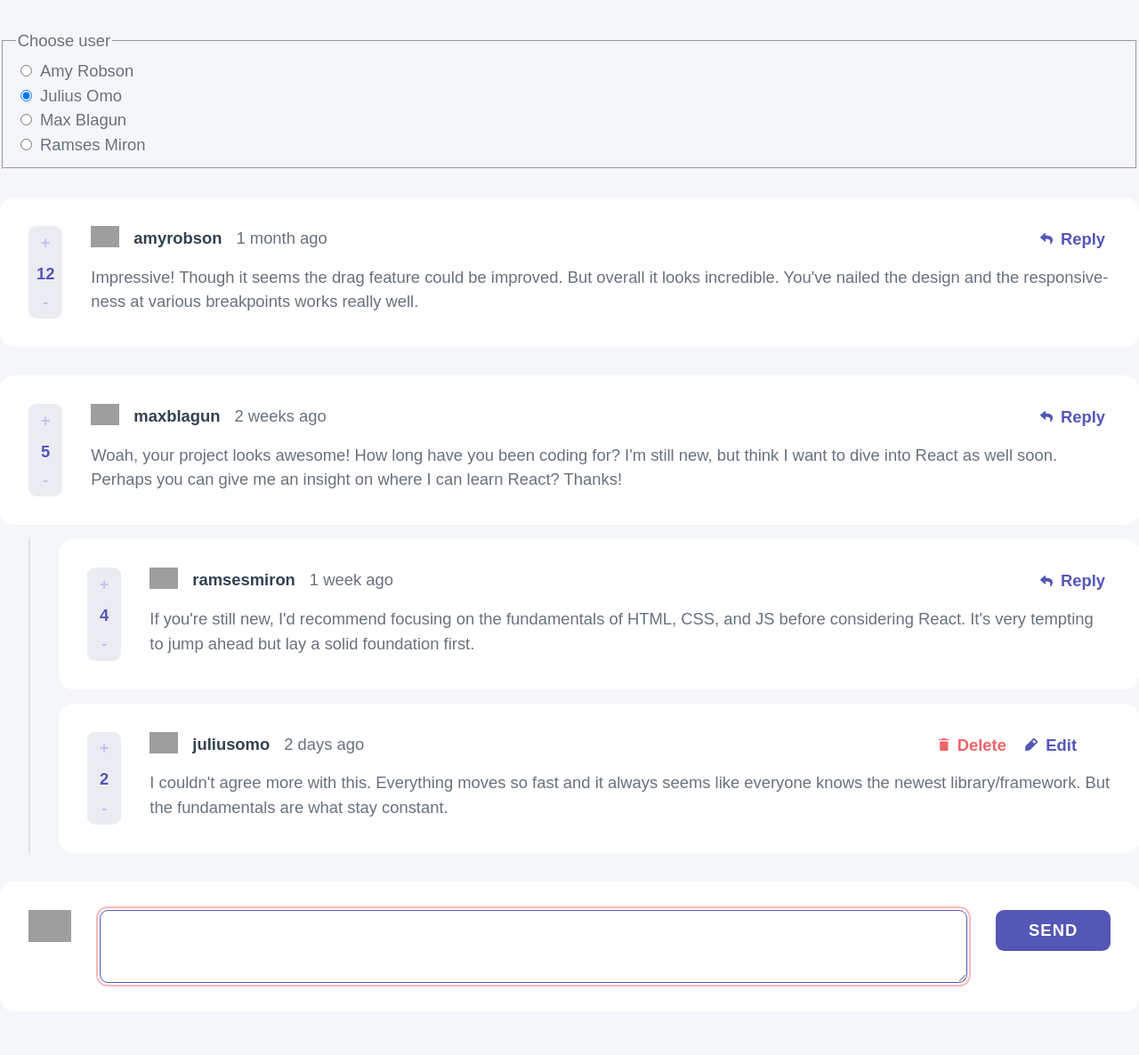
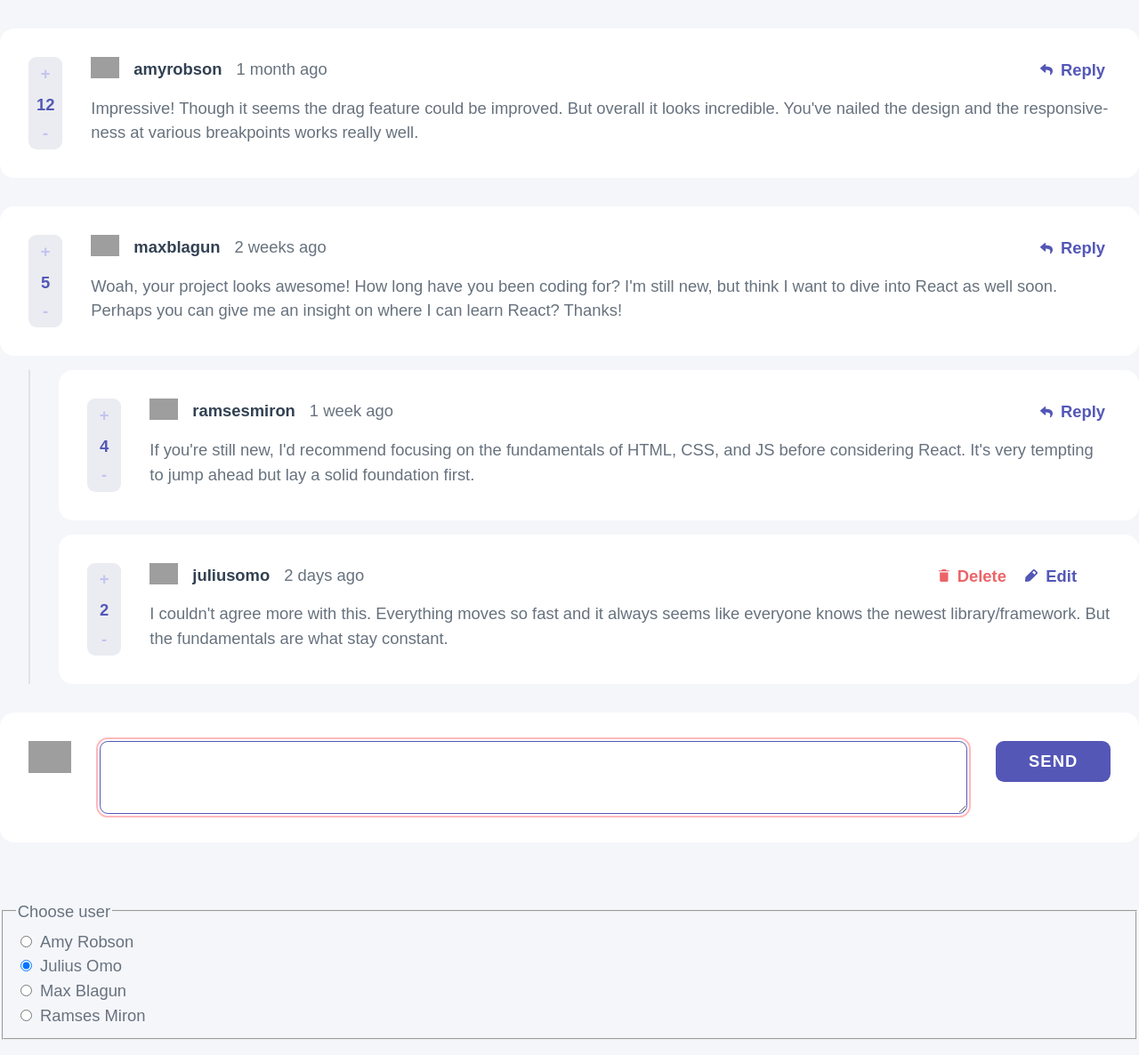
Before and after one commit to dwhenson/interactive-comments, a React (Create React App) app: page / in a window 1280 px wide. Shown: the top 1186 px of the page at 89% size. Built offline with nearby package versions, Linux system fonts and the light colour scheme; grey boxes are pictures that could not be loaded; the HTML template or start-up script is replaced by a standard one.

Commit message:
✨ IMPROVE:  styles

```diff
--- a/src/components/App/App.js
+++ b/src/components/App/App.js
@@ -15,7 +15,6 @@ function App() {
 
   return (
     <>
-      <ChangeUser currentUser={currentUser} setCurrentUser={setCurrentUser} />
       <Threads
         currentUser={currentUser}
         threads={threads}
@@ -26,6 +25,7 @@ function App() {
         threads={threads}
         setThreads={setThreads}
       />
+      <ChangeUser currentUser={currentUser} setCurrentUser={setCurrentUser} />
     </>
   );
 }
--- a/src/styles.css
+++ b/src/styles.css
@@ -353,7 +353,7 @@ body {
 /* Change-user
    ================================================== */
 .change-user {
-  margin-block-start: 2rem;
+  margin-block-start: 4rem;
 }
 
 .input-wrapper input {
```
